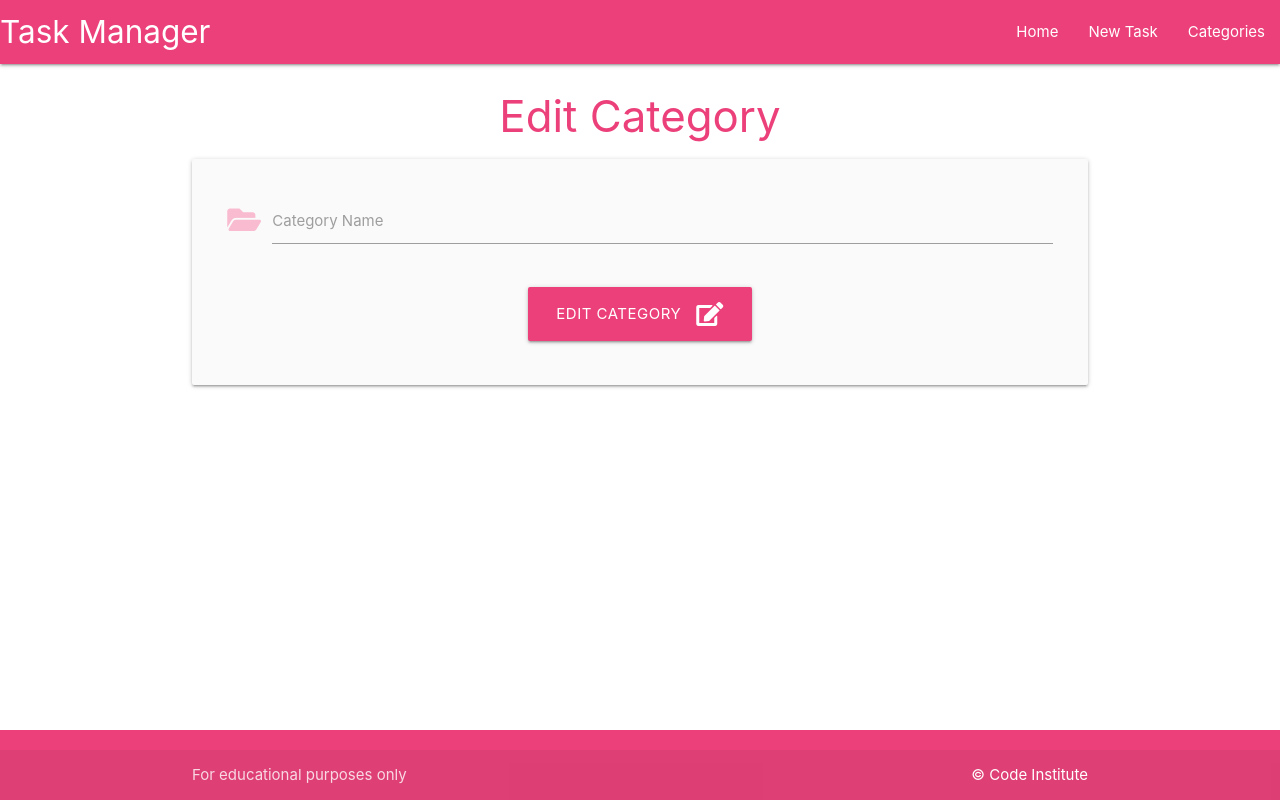
After one commit to mariacjones1/flask-sqlalchemy-task-manager, a Flask app: template taskmanager/templates/edit_category.html in a window 1280 px wide. The commit adds this page. Run offline with Flask 3, Linux system fonts and the light colour scheme; the template is opened without the code that fills it, so the values that code supplies are empty.

Commit message:
Add edit category page and functionality

```diff
--- a/taskmanager/templates/categories.html
+++ b/taskmanager/templates/categories.html
@@ -19,7 +19,7 @@
           <span class="card-title">{{ category.category_name }}</span>
         </div>
         <div class="card-action">
-          <a href="#" class="btn green lighten-1">Edit</a>
+          <a href="{{ url_for('edit_category', category_id=category.id) }}" class="btn green lighten-1">Edit</a>
           <a href="#" class="btn cyan darken-1">Delete</a>
         </div>
       </div>
--- /dev/null
+++ b/taskmanager/templates/edit_category.html
@@ -0,0 +1,27 @@
+{% extends "base.html" %}
+{% block content %}
+
+<h3 class="pink-text text-lighten-1 center-align">Edit Category</h3>
+
+<div class="row card-panel grey lighten-5">
+    <form class="col s12" method="POST" action="{{ url_for('edit_category', category_id=category.id) }}">
+        <!-- category name -->
+        <div class="row">
+            <div class="input-field col s12">
+                <i class="fas fa-folder-open prefix pink-text text-lighten-4"></i>
+                <input id="category_name" name="category_name" value="{{ category.category_name }}" minlength="3" maxlength="25" type="text" class="validate" required>
+                <label for="category_name">Category Name</label>
+            </div>
+        </div>
+        <!-- submit button -->
+        <div class="row">
+            <div class="col s12 center-align">
+                <button type="submit" class="btn-large pink lighten-1">
+                    Edit Category <i class="fas fa-edit right"></i>
+                </button>
+            </div>
+        </div>
+    </form>
+</div>
+
+{% endblock %}
```
Also changed, not shown: taskmanager/routes.py (+10 -0 lines).
